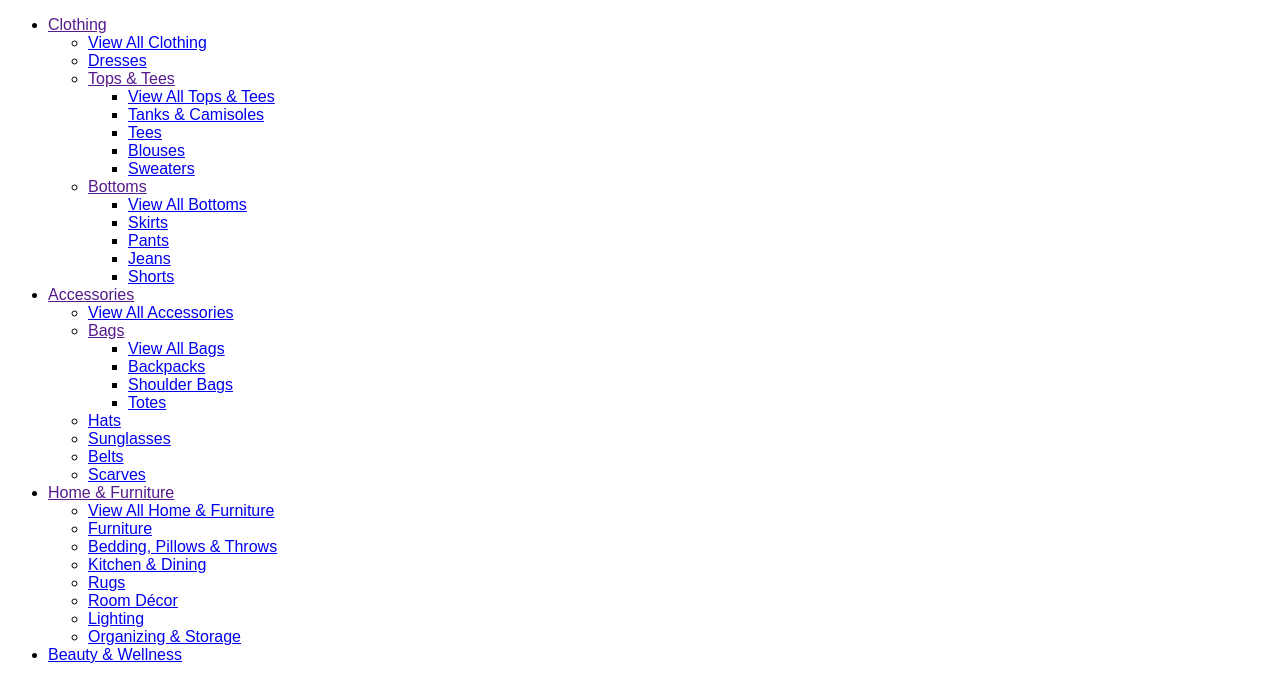
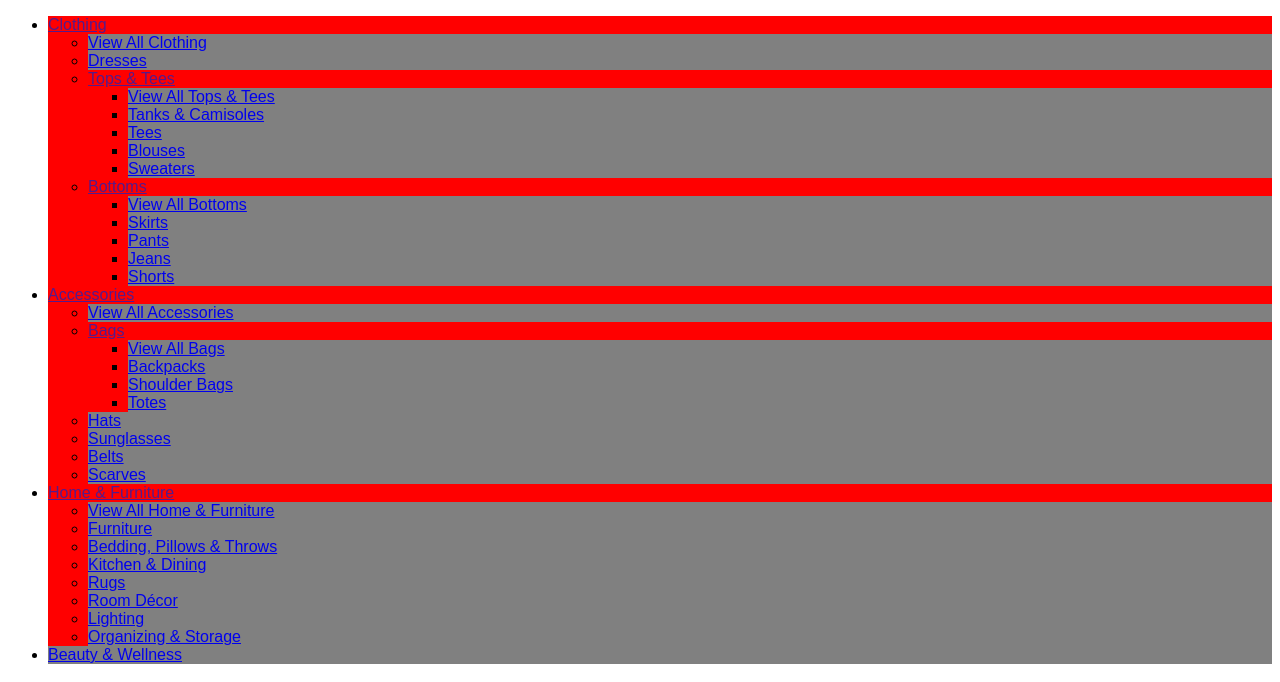
Before and after one commit to ibetch/mobile-nav, a website built with Parcel: page index.html in a window 1280 px wide. Shown: the top 682 px of the page. Built offline with nearby package versions, Linux system fonts and the light colour scheme.

Commit message:
target levels

```diff
--- a/src/index.js
+++ b/src/index.js
@@ -15,10 +15,18 @@ var mainNavigation = document.getElementById('mainNav');
  * add CSS selectors
  */
 function addLevelSelectors(nav) {
-  var levels = nav.querySelectorAll('ul li ul');
-  levels.forEach(function(level) {
-    console.log(level.parentNode.querySelector('a'));
+  var level1 = nav.querySelectorAll('ul ul');
+  level1.forEach(function(level) {
+    level.parentNode.setAttribute('class', 'isParent');
   });
+  var level2 = nav.querySelectorAll('li > ul');
+  //console.log(level2)
+
+  // levels.forEach(function(level) {
+  //   //console.log(level.parentNode.querySelector('a'));
+  //   //var checkRelation = level.parentNode.querySelector('a');
+  //   console.log(levels)
+  // });
 }
 
 /**
--- a/src/styles.css
+++ b/src/styles.css
@@ -1,8 +1,10 @@
 body {
   font-family: sans-serif;
 }
-
-.nav-level-1 {
+li {
+  background-color: gray;
+}
+li.isParent {
   background-color: red;
 }
 .nav-level-2 {
```
